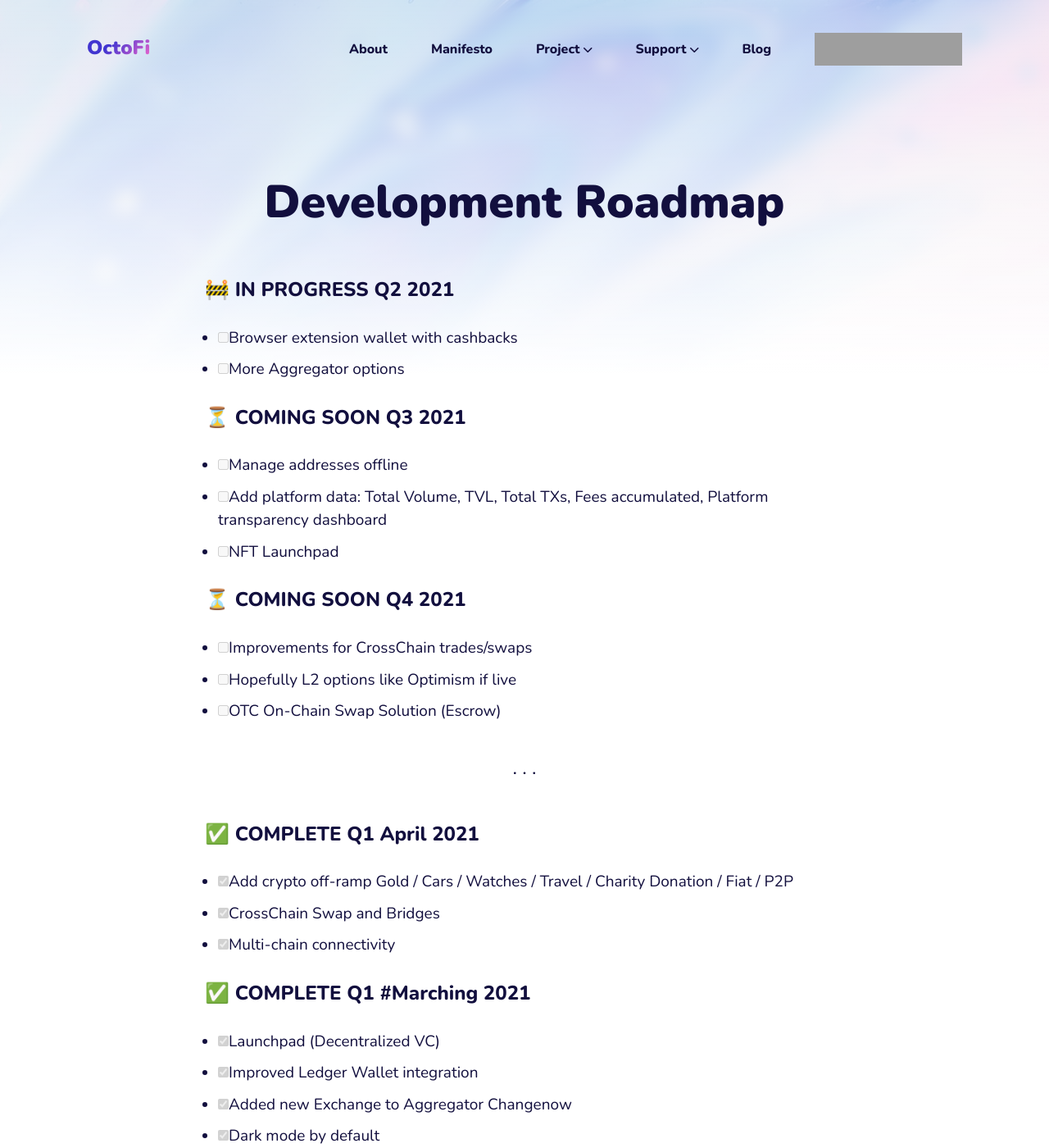
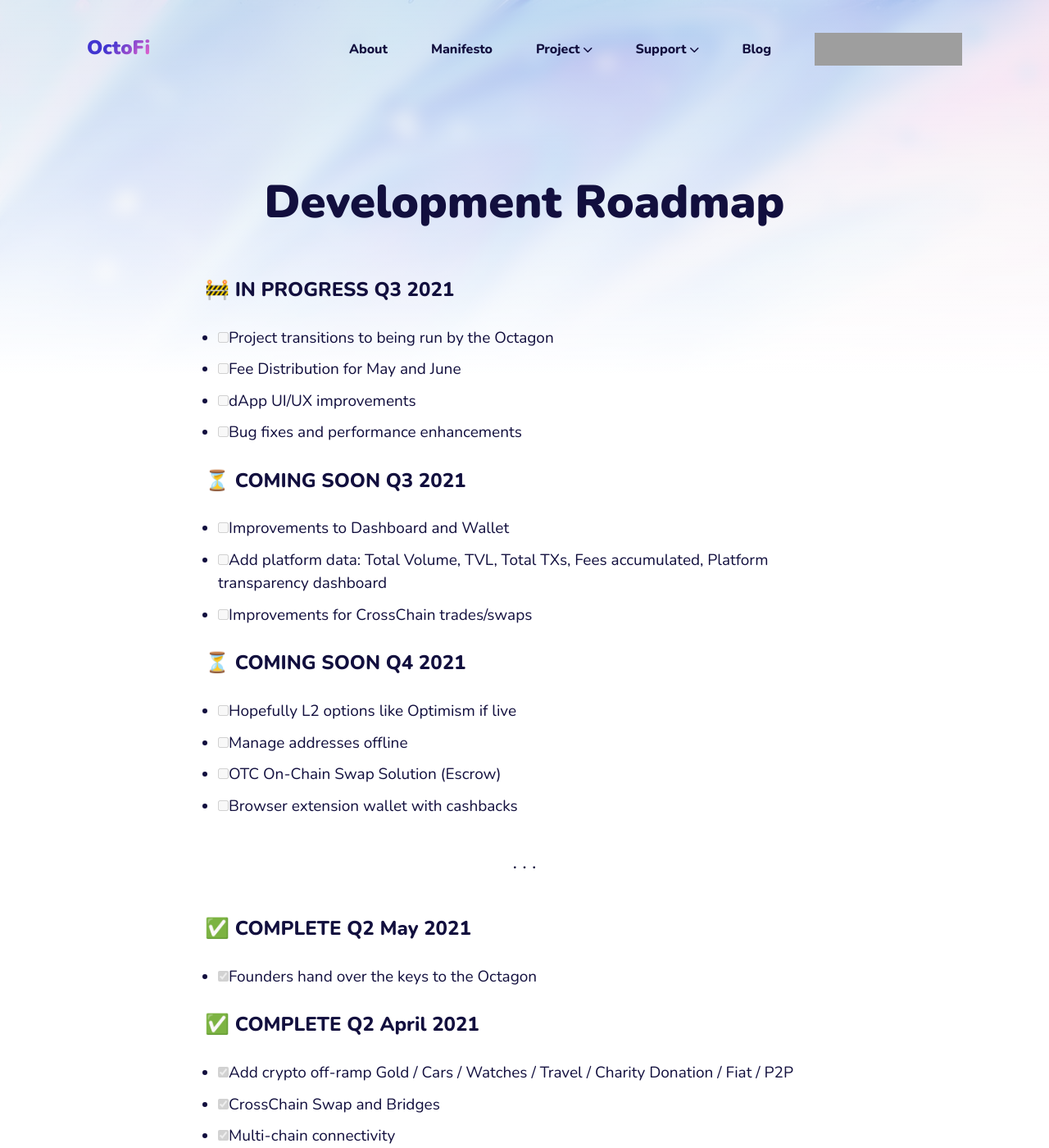
Before and after one commit to OctoFi/octodotfi, a Jekyll site: the page built from _pages/roadmap.md, in a window 1280 px wide and 1400 px high. Shown: the whole window at 82% size. Built offline with Jekyll 4.4.1, drawn with Linux system fonts in a browser that asks for light colours; grey boxes are pictures that could not be loaded.

Commit message:
Update dev roadmap (#64)

```diff
--- a/_pages/roadmap.md
+++ b/_pages/roadmap.md
@@ -4,26 +4,30 @@ title: Development Roadmap
 image:
 ---
 
-### 🚧 IN PROGRESS Q2 2021
-
-- [ ] Browser extension wallet with cashbacks
-- [ ] More Aggregator options
+### 🚧 IN PROGRESS Q3 2021
+- [ ] Project transitions to being run by the Octagon
+- [ ] Fee Distribution for May and June
+- [ ] dApp UI/UX improvements
+- [ ] Bug fixes and performance enhancements
 
 ### ⏳ COMING SOON Q3 2021
-
-- [ ] Manage addresses offline
+- [ ] Improvements to Dashboard and Wallet
 - [ ] Add platform data: Total Volume, TVL, Total TXs, Fees accumulated, Platform transparency dashboard
-- [ ] NFT Launchpad
+- [ ] Improvements for CrossChain trades/swaps
 
 ### ⏳ COMING SOON Q4 2021
 
-- [ ] Improvements for CrossChain trades/swaps
 - [ ] Hopefully L2 options like Optimism if live
+- [ ] Manage addresses offline
 - [ ] OTC On-Chain Swap Solution (Escrow)
+- [ ] Browser extension wallet with cashbacks
 
-***
+---
 
-### ✅ COMPLETE Q1 April 2021
+### ✅ COMPLETE Q2 May 2021
+- [x] Founders hand over the keys to the Octagon
+
+### ✅ COMPLETE Q2 April 2021
 
 - [x] Add crypto off-ramp Gold / Cars / Watches / Travel / Charity Donation / Fiat / P2P
 - [x] CrossChain Swap and Bridges
@@ -95,4 +99,4 @@ image:
 - [x] Dashboard to track your portfolio
 - [x] And lots of other small things…
 
-***
+---
```
